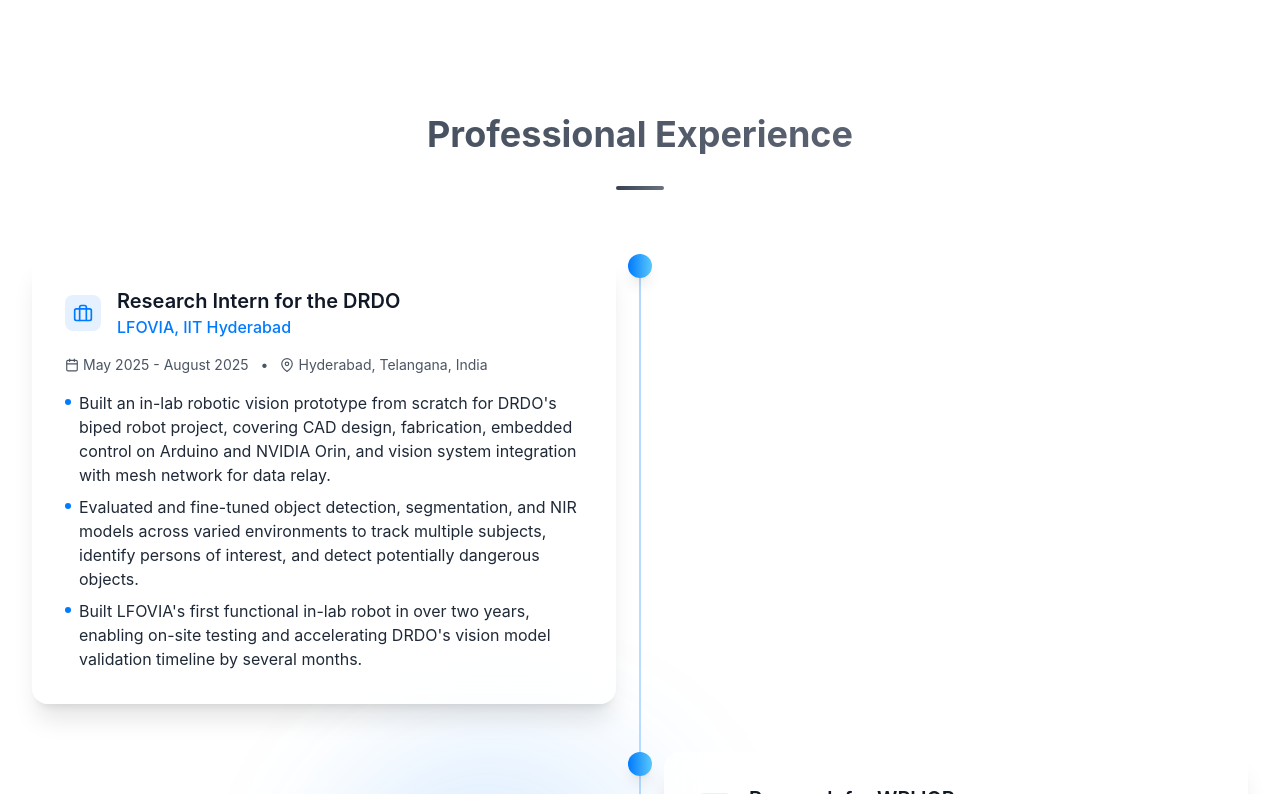
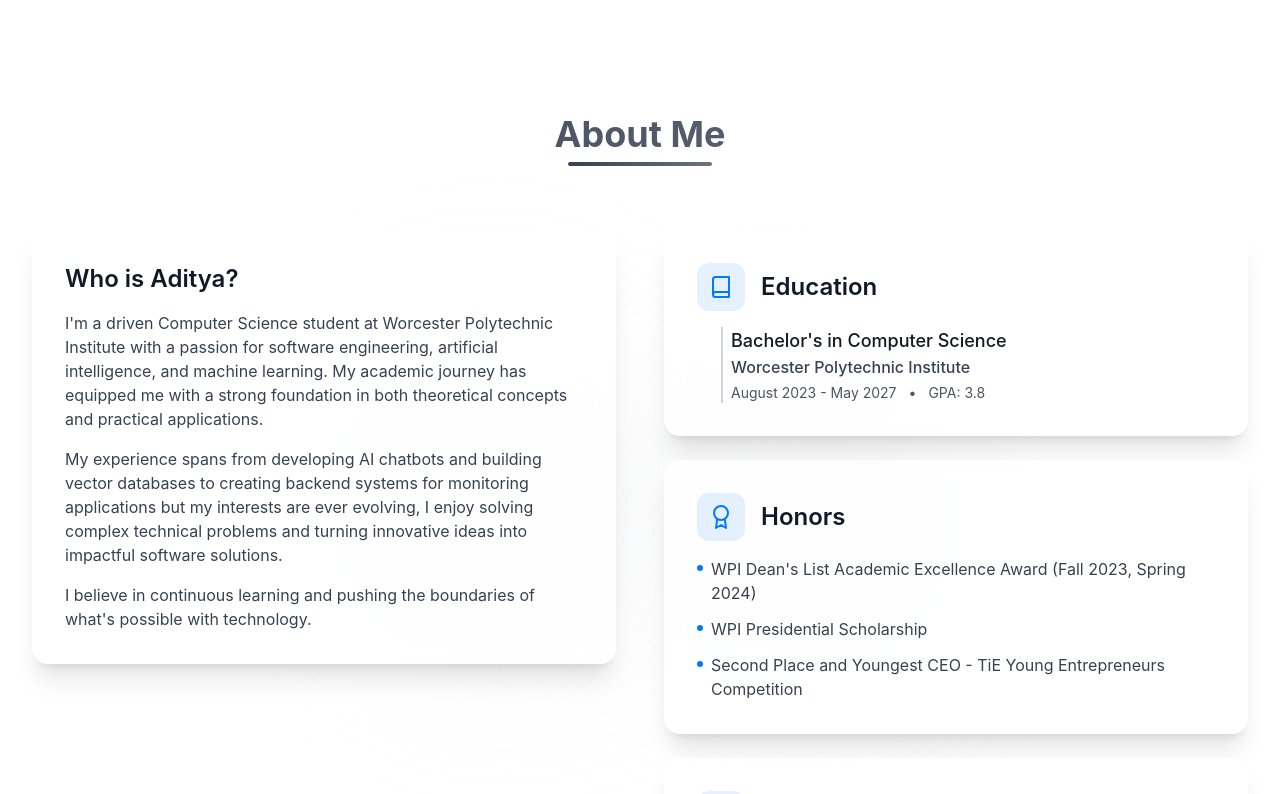
Before and after one commit to Bleedingmetal/portfolio_website, a React (Vite) app: page / in a window 1280 px wide. Shown: the part 846-1640 px from the top of the page. Built offline with nearby package versions, Linux system fonts and the light colour scheme.

Commit message:
few more minor changes

```diff
--- a/src/App.tsx
+++ b/src/App.tsx
@@ -12,9 +12,9 @@
     <ThemeProvider>
       <Layout>
         <Hero />
-        <Experience />
         <About />
         <Projects />
+        <Experience />
         <Skills />
       </Layout>
     </ThemeProvider>
--- a/src/components/layout/Header.tsx
+++ b/src/components/layout/Header.tsx
@@ -13,9 +13,9 @@
 
   const navLinks: NavLink[] = [
     { name: 'Home', href: '#home' },
-    { name: 'Experience', href: '#experience' },
     { name: 'About', href: '#about' },
     { name: 'Projects', href: '#projects' },
+    { name: 'Experience', href: '#experience' },
     { name: 'Skills', href: '#skills' },
   ];
 
--- a/src/components/sections/Projects.tsx
+++ b/src/components/sections/Projects.tsx
@@ -102,7 +102,7 @@
 
 
   return (
-    <section id="projects" className="py-20 relative overflow-hidden">
+    <section id="projects" className="py-20 relative">
       {/* Gradient background elements */}
       <div className="absolute top-0 left-0 w-full h-full overflow-hidden -z-10">
         <div className="absolute bottom-1/3 left-1/4 w-96 h-96 bg-gradient-to-tr from-apple-blue-light/10 to-transparent rounded-full blur-3xl" />
--- a/src/components/sections/Skills.tsx
+++ b/src/components/sections/Skills.tsx
@@ -27,7 +27,7 @@
 
 const Skills: React.FC = () => {
   return (
-    <section id="skills" className="py-20 relative overflow-hidden">
+    <section id="skills" className="py-20 relative">
       {/* Gradient background elements */}
       <div className="absolute top-0 left-0 w-full h-full overflow-hidden -z-10">
         <div className="absolute top-1/4 left-1/3 w-96 h-96 bg-gradient-to-br from-apple-gray-200/30 to-transparent rounded-full blur-3xl" />
--- a/src/index.css
+++ b/src/index.css
@@ -23,11 +23,11 @@
   }
 
   .section-heading {
-    @apply text-3xl md:text-4xl font-bold mb-8 bg-gradient-to-r from-gray-700 to-gray-500 bg-clip-text text-transparent;
+    @apply text-3xl md:text-4xl font-bold mb-2 bg-gradient-to-r from-gray-700 to-gray-500 bg-clip-text text-transparent;
   }
 
   .section-divider {
-    @apply w-12 h-1 bg-gradient-to-r from-gray-700 to-gray-500 mx-auto rounded-full;
+    @apply w-36 h-1 mt-2 bg-gradient-to-r from-gray-700 to-gray-500 mx-auto rounded-full;
   }
 
   .gradient-bg {
```
